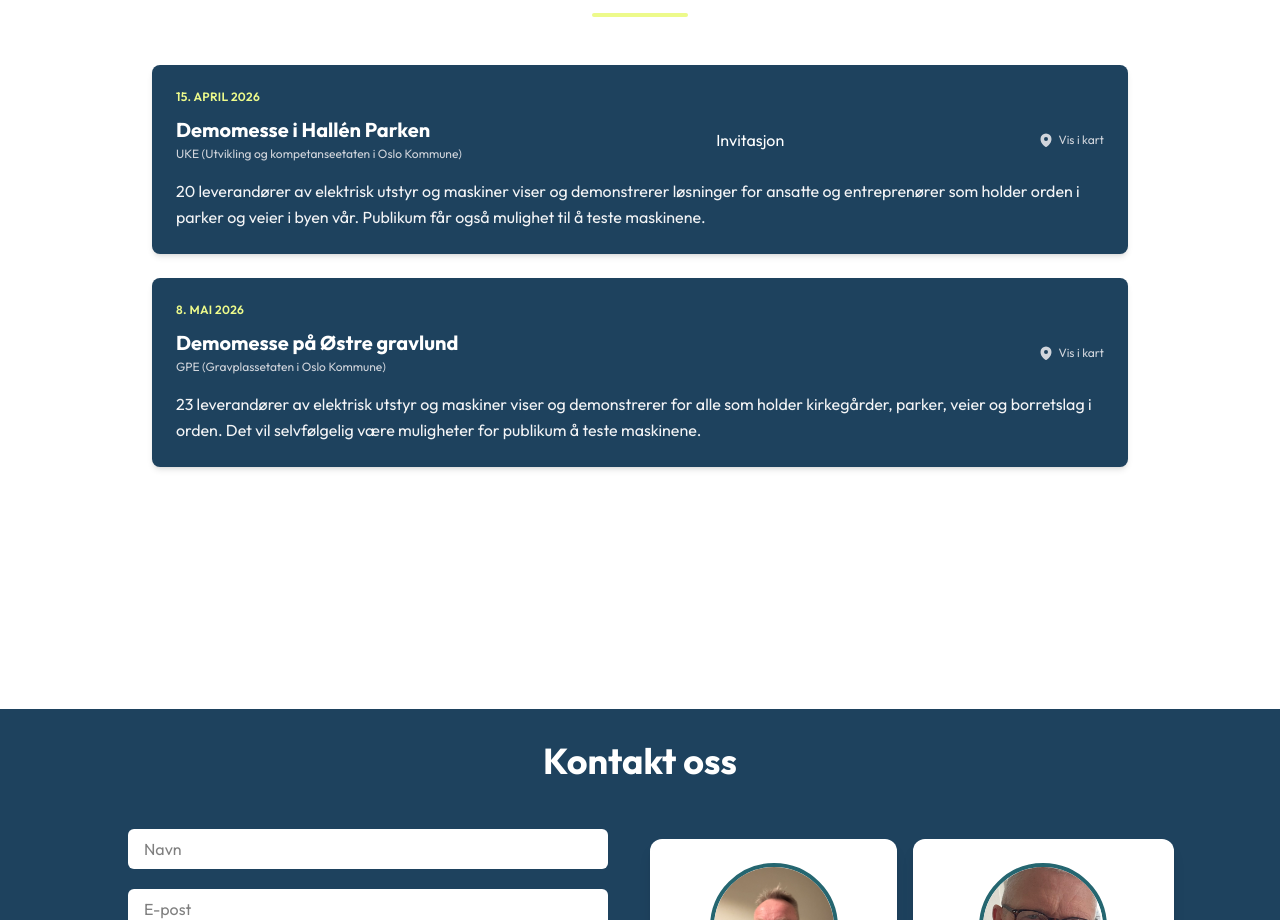
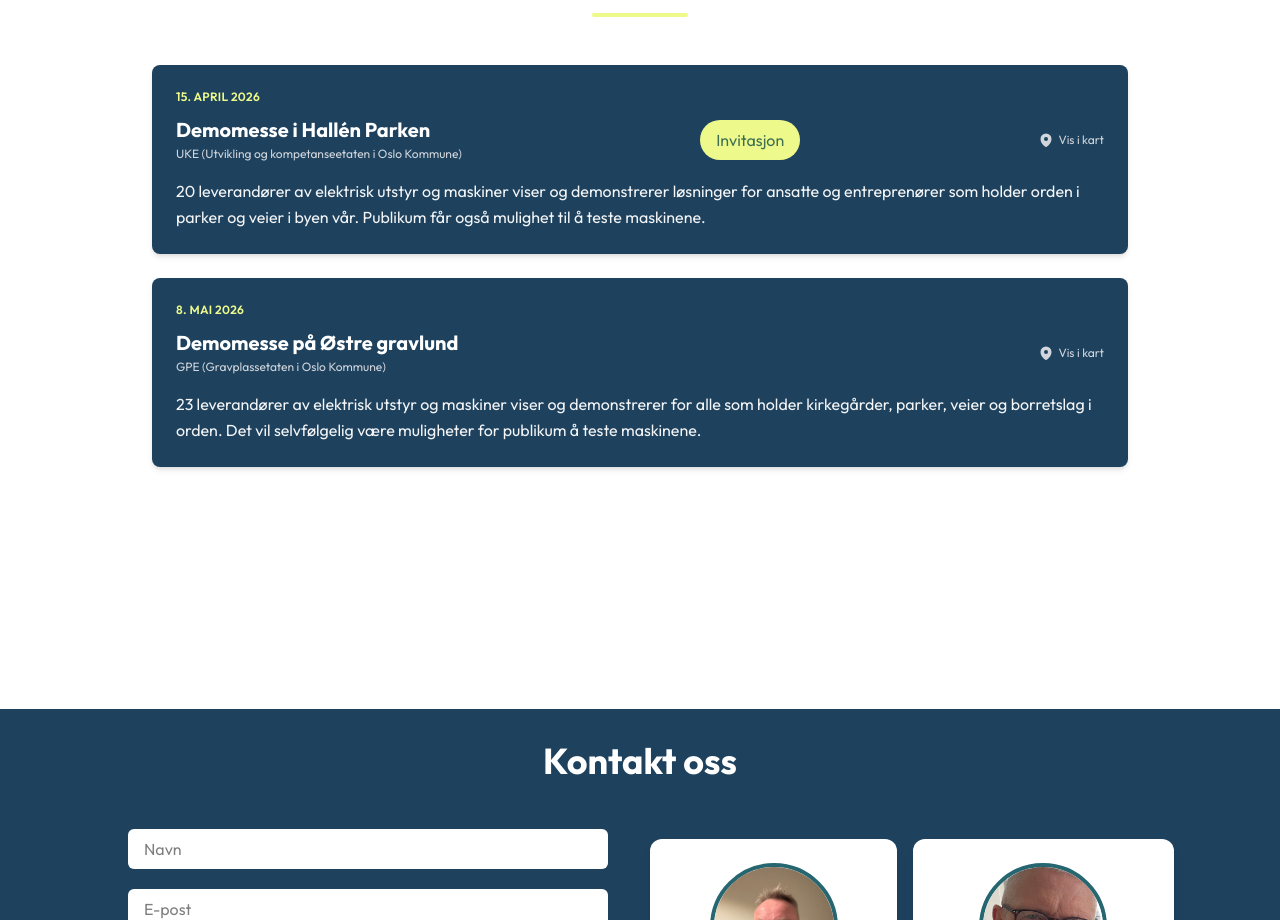
Before and after one commit to demomesser/frontend, a React (Vite) app: page / in a window 1280 px wide. Shown: the part 2491-3411 px from the top of the page. Built offline with nearby package versions, Linux system fonts and the light colour scheme.

Commit message:
small button changes in event

```diff
--- a/src/shared/DownloadButton.tsx
+++ b/src/shared/DownloadButton.tsx
@@ -7,7 +7,7 @@ type DownloadButtonProps = {
 const DownloadButton = ({ file, label, filename, }: DownloadButtonProps) => {
     return (
         <a href={file} download={filename} style={{ textDecoration: "none" }}>
-            <button className="hover:text-[#EDFA8B] cursor-pointer">
+            <button className="rounded-full bg-[#EDFA8B] px-4 py-2 text-[#407053] cursor-pointer">
                 {label}
             </button>
         </a>
```
